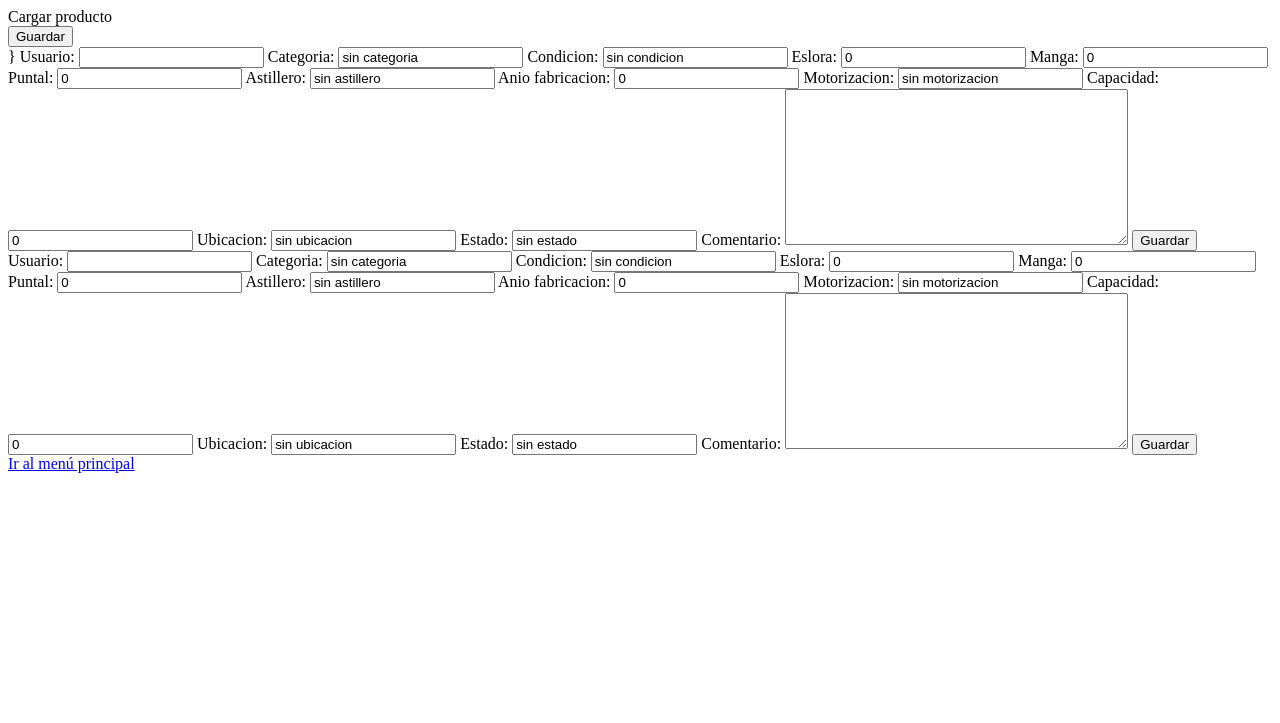
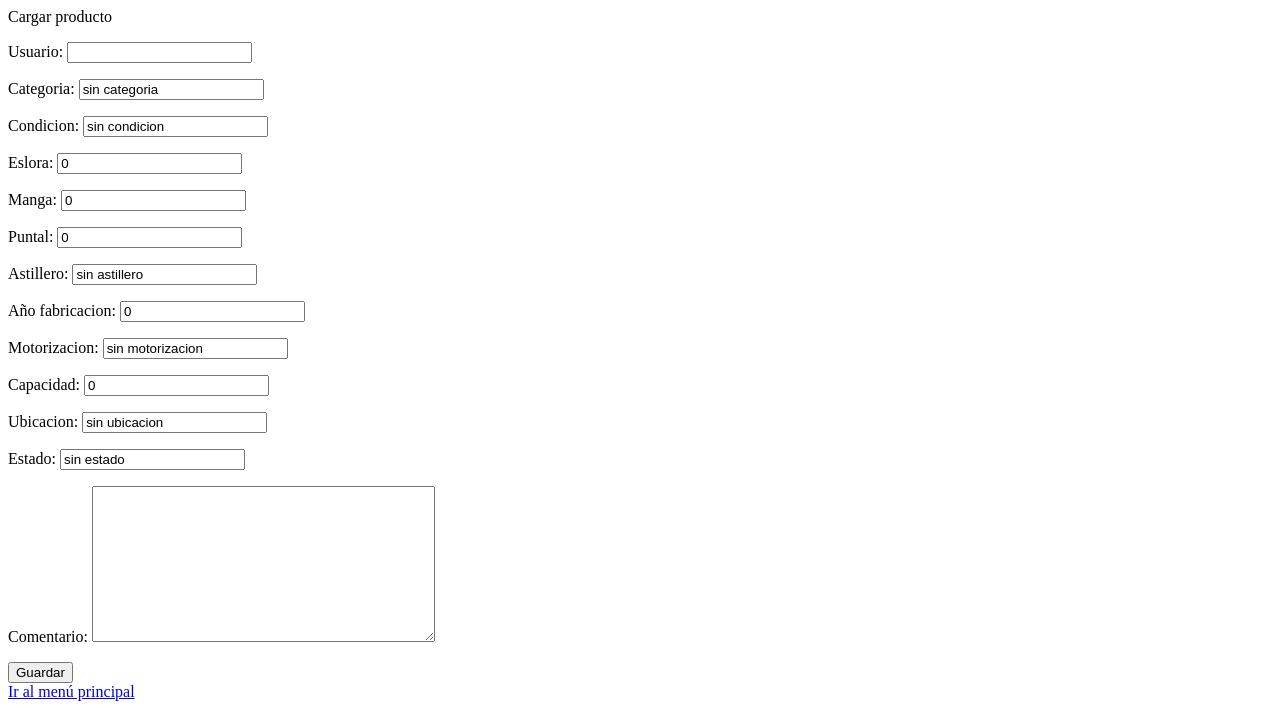
Before and after one commit to mati231087/Tercera-pre-entrega-Cereghetti, a Django app: page /crear-producto/ in a window 1280 px wide. Shown: the top 723 px of the page. Run offline with Django 4.2, Linux system fonts and the light colour scheme.

Commit message:
ultimos update models y forms

```diff
--- a/project/apps/CORE/forms.py
+++ b/project/apps/CORE/forms.py
@@ -21,4 +21,4 @@ class ProductoForm(forms.ModelForm):
 
     class Meta:
         model = Producto
-        fields = ["usuario", "categoria", "condicion", "eslora", "manga", "puntal", "astillero", "anio_fabricacion", "motorizacion", "capacidad", "ubicacion", "estado", "comentario"]
+        fields = ["usuario", "categoria", "condicion", "eslora", "manga", "puntal", "astillero", "año_fabricacion", "motorizacion", "capacidad", "ubicacion", "estado", "comentario"]
--- a/project/apps/CORE/models.py
+++ b/project/apps/CORE/models.py
@@ -34,7 +34,7 @@ class Producto(models.Model):
     manga = models.FloatField(default=0)
     puntal = models.FloatField(default=0)
     astillero = models.CharField(max_length=100, default="sin astillero")
-    anio_fabricacion = models.IntegerField(
+    año_fabricacion = models.IntegerField(
     default=0,
     validators=[
         MinValueValidator(1900, 'El año de fabricación debe ser igual o mayor a 1900.'),
--- a/project/apps/CORE/templates/CORE/crear.html
+++ b/project/apps/CORE/templates/CORE/crear.html
@@ -10,23 +10,13 @@
 
     <Form method="post">
         {% csrf_token %}
-        {{ form3.as_p }}
+        {{ form.as_p }}
         <button type="submit">Guardar</button>
 
     </Form>
 
-    <Form method="post">
-        {% csrf_token %}}
-        {{ form }}
-        <button type="submit">Guardar</button>
 
-    </Form>
 
-    <Form method="post">
-        {% csrf_token %}
-        {{ form }}
-        <button type="submit">Guardar</button>
-    </Form>
 
     <a href="{% url "crear_categoria" %}" > Ir al menú principal </a>
 {% endblock CONTENIDO %}
--- a/project/apps/CORE/views.py
+++ b/project/apps/CORE/views.py
@@ -26,11 +26,11 @@ def crear_usuario(request: HttpRequest) -> HttpResponse:
         ...
     else: #request.method == "GET":
         form = UsuarioForm()
-    return render(request, "CORE/crear.html", {"form2": form})
+    return render(request, "CORE/crear.html", {"form": form})
 
 def crear_categoria(request: HttpRequest) -> HttpResponse:
     if request.method == "POST":
         ...
     else: #request.method == "GET":
         form = CategoriaForm()
-    return render(request, "CORE/crear.html", {"form3": form})
+    return render(request, "CORE/crear.html", {"form": form})
```
